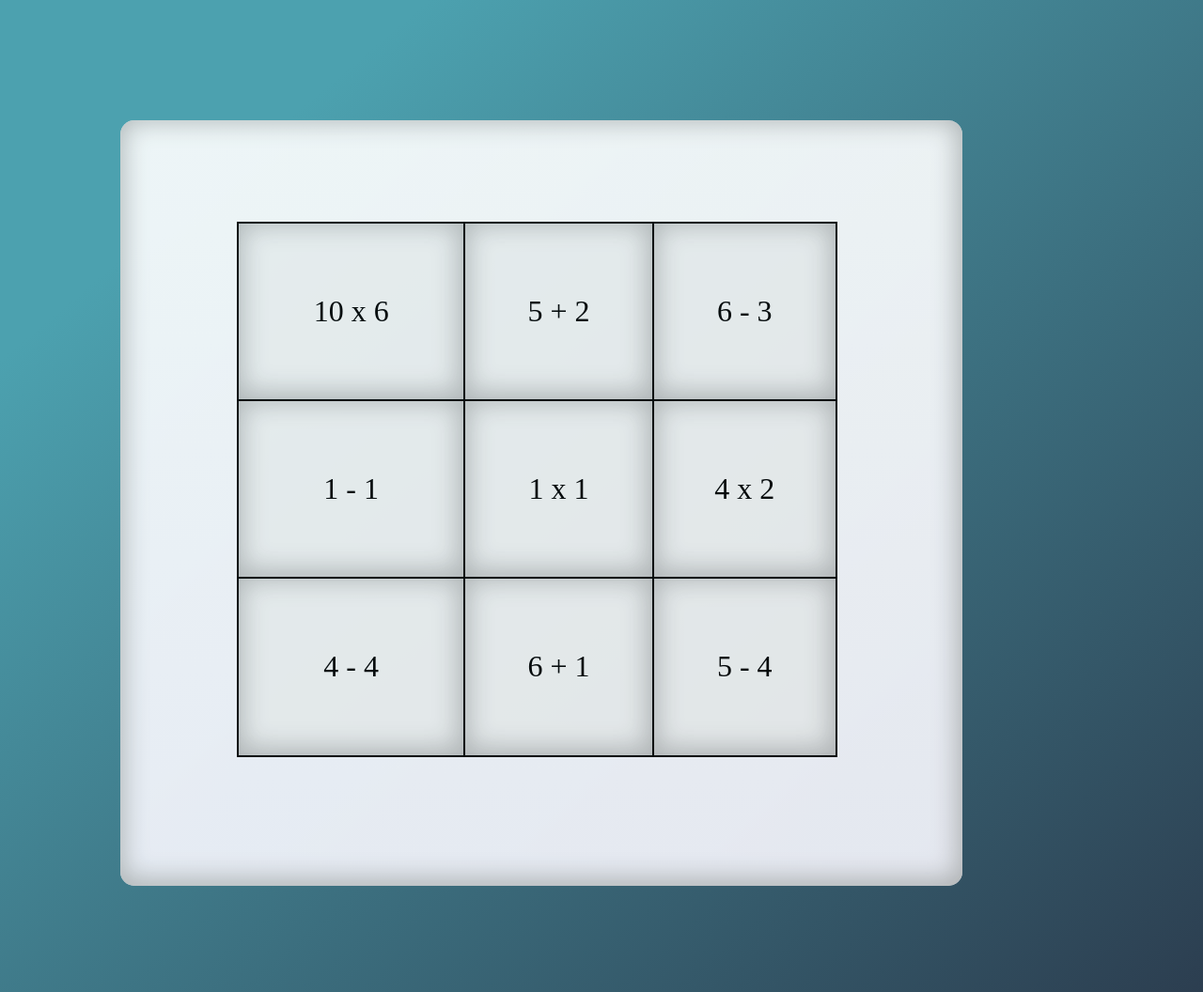
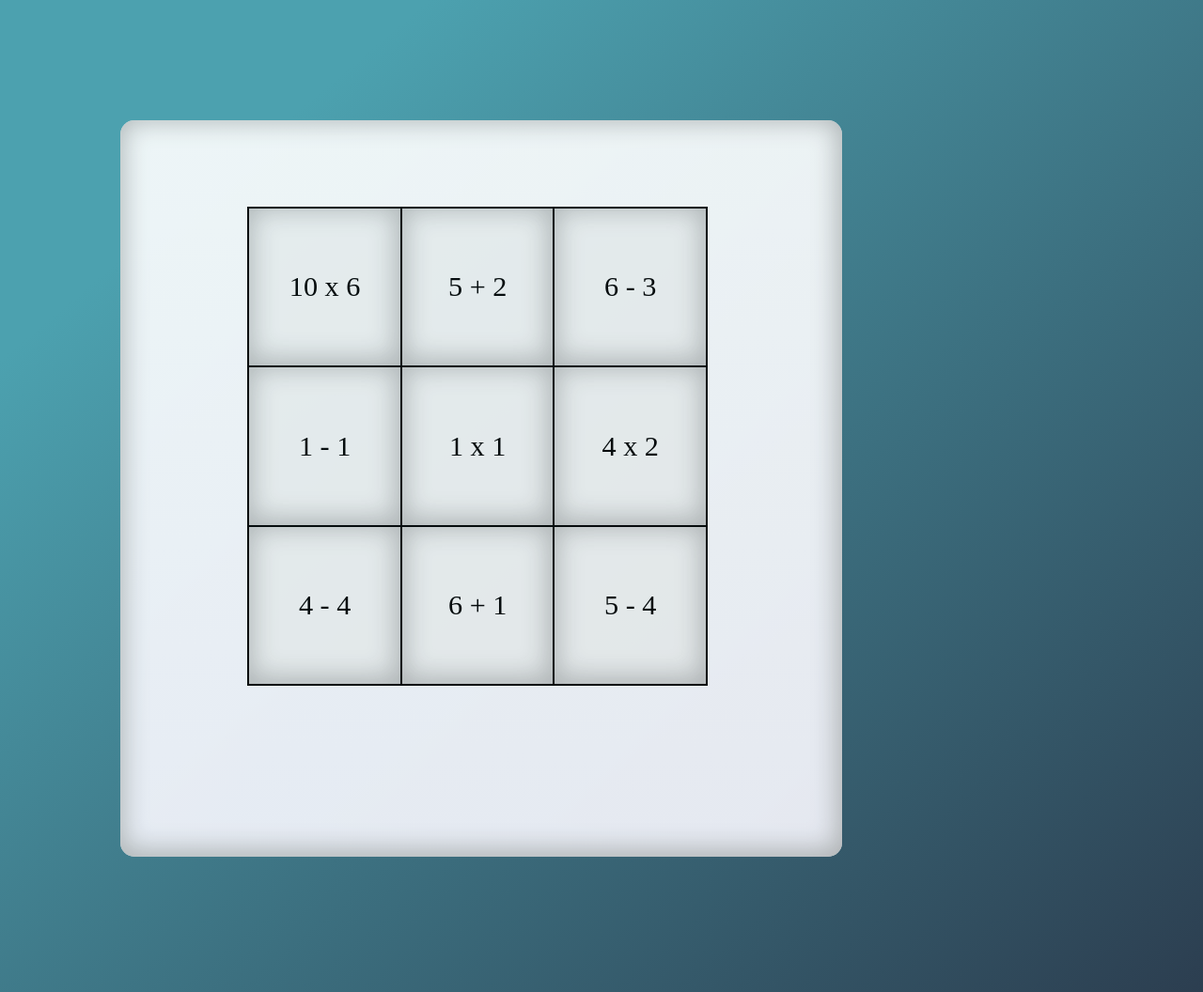
Before and after one commit to Shawnpcw/Math-Tic-Tac-Toe, a Django app: page /game in a window 1280 px wide; the page is wider, and only the part inside the window is pictured. Shown: that part at 94% size. Run offline with Django 3.2, Linux system fonts and the light colour scheme; parts of the project's set-up code (start-up, migrations or seed data) failed here and were passed over.

Commit message:
final changes of the day

```diff
--- a/apps/game/templates/game/index.html
+++ b/apps/game/templates/game/index.html
@@ -13,7 +13,7 @@
 
         }
        #container{
-        width: 70%;
+        width: 60%;
         height: 100%%;
         border-radius: 15px;
         background: linear-gradient(-180deg, white,ghostwhite);
@@ -22,18 +22,14 @@
 
        }
 
-       h1{
-           margin-left:40%;
-           font-size:40px;
-       }
        h2{
            text-align: center;
            font-size: 235%;
        }
         table{
         margin: auto;
-        width:95%;
-        height:95%;
+        width:85%;
+        height:85%;
         border-radius:15px;
 
         }
@@ -63,17 +59,23 @@
         }
 
            td{
-            font-size: 200%;
+            border-bottom: 2px solid red;
+            font-size: 189%;
             box-shadow: -1px -3px 27px 5px rgb(189, 189, 189) inset;
             background-color:whitesmoke;
             border: 2px solid black;
+            width:10%;
+            height: 10%;
             }
 
        </style>
        <script src="https://ajax.googleapis.com/ajax/libs/jquery/3.3.1/jquery.min.js"></script>
        <script type="text/javascript">
            $(document).ready(function(){
-            $('form').hide();
+               var board =[[0,0,0],
+               [0,0,0],
+               [0,0,0]];
+            $('#inputanswer').hide();
             function equation(difficulty){
                 var num1 = Math.floor(Math.random()*10)+1;
                 var num2 = 11;
@@ -113,7 +115,8 @@
                 }
             str+='</tr>'
             }
-            var tdselected = []
+            var tdselected = [];
+
             $('table').html(str);
 
             $('td').click(function(){
@@ -121,21 +124,70 @@
                 $('#'+tdselected.pop()).css('background-color','whitesmoke');
                 $('h2').empty();
                 $('input').val('');
+
                 tdselected.push($(this).attr('id'));
 
-                $('form').show();
-                console.log();
+                $('#inputanswer').show();
+
                 $('h2').append($(this).text());
                 $(this).css('background-color','aqua')
                 var answer = $(this).attr('class');
 
 
-                $('#form').keypress(function(){
-                    if($('#form').val() == answer){
-                        console.log("YOU WIN")
+                $('#inputanswer').keyup(function(){
+                    console.log("ANSER",answer,"INPUT",$('#inputanswer').val() )
+
+                    if($('#inputanswer').val() == answer){
+                        var correctCell = tdselected.pop()
+                        $('#'+correctCell).html('<h1>&#215;</h1>');
+                        board[correctCell[0]][correctCell[1]] = 'x';
+
+                        for(var i =0; i<3;i++){
+                            if(board[i][0] == 'x' && board[i][1] == 'x' && board[i][2]=='x'){
+                                console.log('X Wins')
+                            }
+                            if(board[0][i] == 'x' && board[1][i] == 'x' && board[2][i]=='x'){
+                                console.log('X Wins')
+                            }
+
                         }
+                            if(board[0][0] == 'x' && board[1][1] == 'x' && board[2][2]=='x'){
+                                console.log('X Wins')
+                            }
+                            if(board[2][0] == 'x' && board[1][1] == 'x' && board[0][2]=='x'){
+                                console.log('X Wins')
+                            }
+
+                            for(var i =0; i<3;i++){
+                            if(board[i][0] == 'o' && board[i][1] == 'o' && board[i][2]=='o'){
+                                console.log('O Wins')
+                            }
+                            if(board[0][i] == 'o' && board[1][i] == 'o' && board[2][i]=='o'){
+                                console.log('O Wins')
+                            }
+
+                        }
+                            if(board[0][0] == 'o' && board[1][1] == 'o' && board[2][2]=='o'){
+                                console.log('O Wins')
+                            }
+                            if(board[2][0] == 'o' && board[1][1] == 'o' && board[0][2]=='o'){
+                                console.log('O Wins')
+                            }
+                        var x =0;
+                        while(x == 0){
+                            var rand1 = Math.floor(Math.random()*3);
+                            var rand2 = Math.floor(Math.random()*3);
+                            if(board[rand1][rand2] ==0){
+                                board[rand1][rand2]= 'o';
 
 
+                                $('#'+rand1+""+rand2).html('<h1>&Omicron;</h1>');
+                                $('#'+rand1+""+rand2).css('background-color','tomato')
+                                x = 1;
+                            }
+
+                        }
+                    }
 
 
                     });
@@ -152,15 +204,14 @@
             <div id = 'container'>
 
                 <div class ='sub'>
+
                      <table>
                      </table>
                      <div class ='inputForm'>
-                            <form action='/register' method='POST'>
-                                {% csrf_token %}
+
                                 <h2></h2>
-                                <input type = "text" id = 'form'>
+                                <input type = "text" id = 'inputanswer'>
 
-                                </form>
                     </div>
 
                 </div>
```
